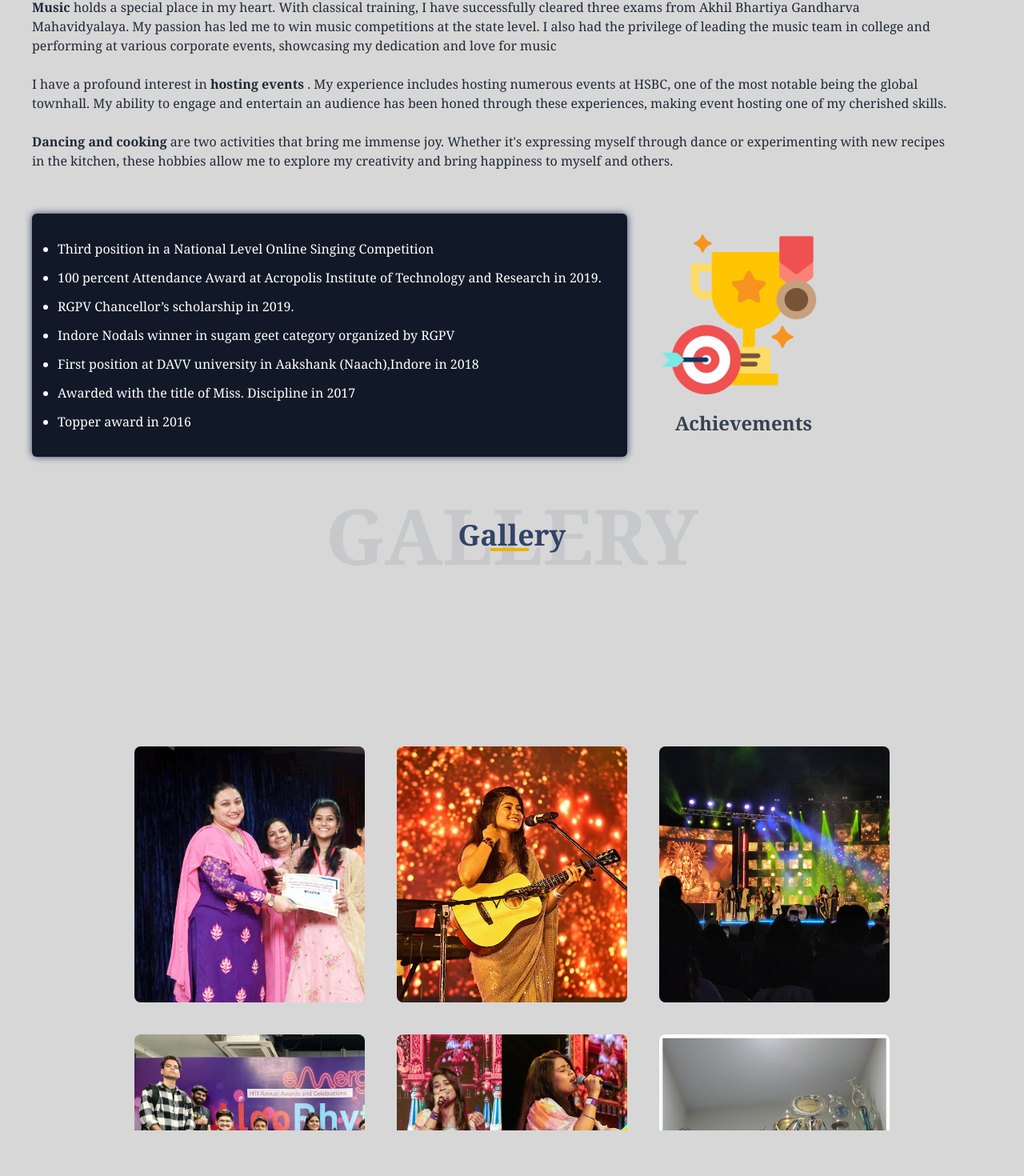
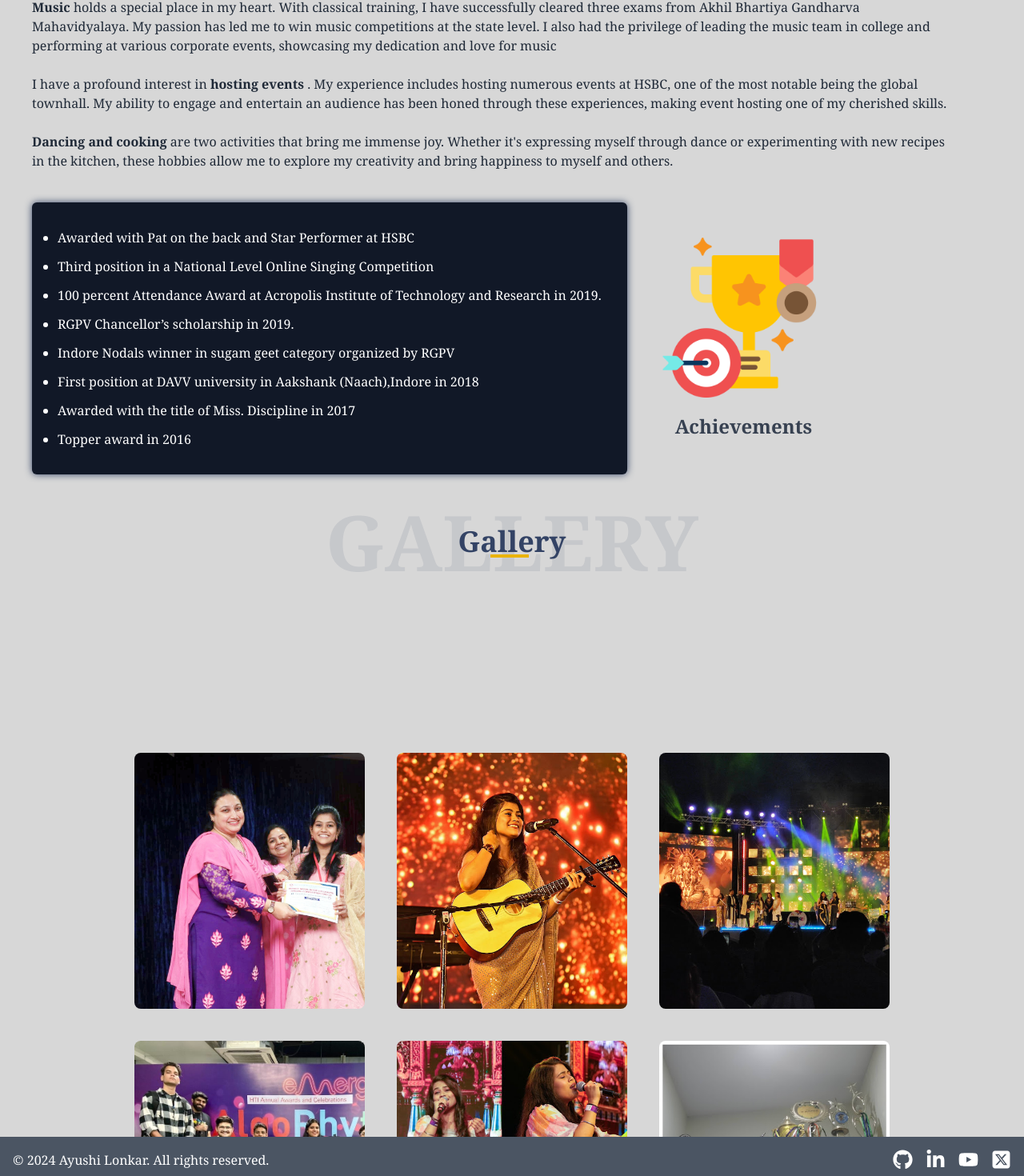
Before and after one commit to ayushi-2607/next-portfolio, a Next.js app: page /about in a window 1280 px wide. Shown: the part 1271-2741 px from the top of the page at 80% size. Before the commit the page ends 2684 px from the top, so only its background shows below. Built offline with nearby package versions, Linux system fonts and the light colour scheme.

Commit message:
Email funtionality and footer

```diff
--- a/src/app/components/layout/Footer.tsx
+++ b/src/app/components/layout/Footer.tsx
@@ -1,12 +1,26 @@
 "use client"
-import React from 'react'
-
+import React from 'react';
+import {socials} from '../../../constants/data/socials'
 const Footer = () => {
   return (
-    <div>
-      This is footer
-    </div>
-  )
-}
+    <footer className="bg-gray-600 text-white py-4">
+      <div className="container mx-auto px-4">
+        <div className="flex justify-between items-center">
+          <p>&copy; {new Date().getFullYear()} Ayushi Lonkar. All rights reserved.</p>
+          <div className="flex space-x-4">
+          {socials.map((item, index) => {
+        const IconComponent = item.icon;
+        return (
 
-export default Footer
+          <a href={item.path} target="_blank" rel="noopener noreferrer"><IconComponent size ={25}/></a>
+        );
+      })}
+
+          </div>
+        </div>
+      </div>
+    </footer>
+  );
+};
+
+export default Footer;
--- a/src/app/contact/page.tsx
+++ b/src/app/contact/page.tsx
@@ -1,9 +1,10 @@
-// components/ContactForm.js
+
 "use client"
 import { useState } from 'react';
 import emailjs from 'emailjs-com';
 import Socials from '../components/ui/Socials';
 import { easeIn, motion } from 'framer-motion';
+import {serviceId,templateId,userId} from '../../constants/data/emailJsConfig';
 export default function ContactForm() {
     const [formData, setFormData] = useState({
         name: '',
@@ -25,11 +26,7 @@ export default function ContactForm() {
     const handleSubmit = async (e) => {
         e.preventDefault();
         setStatus('sending');
-
-        const serviceId = 'YOUR_SERVICE_ID';
-        const templateId = 'YOUR_TEMPLATE_ID';
-        const userId = 'YOUR_USER_ID';
-
+        console.log("Form DATA", formData);
         try {
             await emailjs.send(serviceId, templateId, formData, userId);
             setFormData({ name: '', email: '', subject: '', message: '' });
@@ -46,7 +43,6 @@ export default function ContactForm() {
 
                 animate={{ boxShadow: ["0 0 10px #334365", "0 0 10px #334365", "0 0 10px #334365"] }}
                 className="max-w-7xl mx-auto grid grid-cols-1 md:grid-cols-2 gap-8 bg-gray-700 p-6 rounded-lg">
-                {/* <div className="max-w-7xl mx-auto grid grid-cols-1 md:grid-cols-2 gap-8 bg-gray-700 p-6 rounded-lg"> */}
                 <div>
                     <form onSubmit={handleSubmit} className="space-y-6">
                         <div>
@@ -106,7 +102,7 @@ export default function ContactForm() {
                 <div>
                     <h2 className="text-4xl font-bold text-yellow-500 mb-6">Contact Info</h2>
                     <p className="mb-6">
-                            Hi there! Feel free to reach out me via email and socials.<br/> Details as follows:
+                        Hi there! Feel free to reach out me via email and socials.<br /> Details as follows:
                     </p>
                     <div className="space-y-4">
                         <div>
@@ -130,7 +126,6 @@ export default function ContactForm() {
                         </div>
                     </div>
                 </div>
-                {/* </div> */}
             </motion.div>
         </div>
     );
--- a/src/app/layout.tsx
+++ b/src/app/layout.tsx
@@ -1,28 +1,27 @@
-import type { Metadata } from "next";
-import { Inter } from "next/font/google";
+"use client";
 import "./globals.css";
+import React from 'react';
+import { usePathname } from 'next/navigation';
 import Header from "@/app/components/layout/Header";
 import Footer from "@/app/components/layout/Footer";
+interface LayoutProps {
+  children: React.ReactNode;
+}
 
-const inter = Inter({ subsets: ["latin"] });
+const Layout: React.FC<LayoutProps> = ({ children }) => {
+  const pathname = usePathname();
+  const showFooter = pathname !== '/';
 
-export const metadata: Metadata = {
-  title: "Ayushi's Portfolio",
-  description: "Generated by create next app",
-};
+  return (
 
-export default function RootLayout({
-  children,
-}: Readonly<{
-  children: React.ReactNode;
-}>) {
-  return (
     <html lang="en">
       <body>
         <Header />
         {children}
-
+        {showFooter && <Footer />}
       </body>
     </html>
   );
-}
+};
+
+export default Layout;
--- a/src/constants/data/achievements.tsx
+++ b/src/constants/data/achievements.tsx
@@ -1,4 +1,5 @@
-export const achievements = ["Third position in a National Level Online Singing Competition","100 percent Attendance Award at Acropolis Institute of Technology and Research in 2019.","RGPV Chancellor’s scholarship in 2019.",
+export const achievements = ["Awarded with Pat on the back and Star Performer at HSBC",
+    "Third position in a National Level Online Singing Competition","100 percent Attendance Award at Acropolis Institute of Technology and Research in 2019.","RGPV Chancellor’s scholarship in 2019.",
 "Indore Nodals winner in sugam geet category organized by RGPV",
 "First position at DAVV university in Aakshank (Naach),Indore in 2018",
 "Awarded with the title of Miss. Discipline in 2017",
--- /dev/null
+++ b/src/constants/data/emailJsConfig.tsx
@@ -0,0 +1,3 @@
+export const serviceId = 'service_bn6g6gr';
+export const templateId = 'template_rpmfggl';
+export const userId = 'S8JhYh-qfmDzGhMY8';
```
Lines whose indentation alone changed are shown as unchanged.
